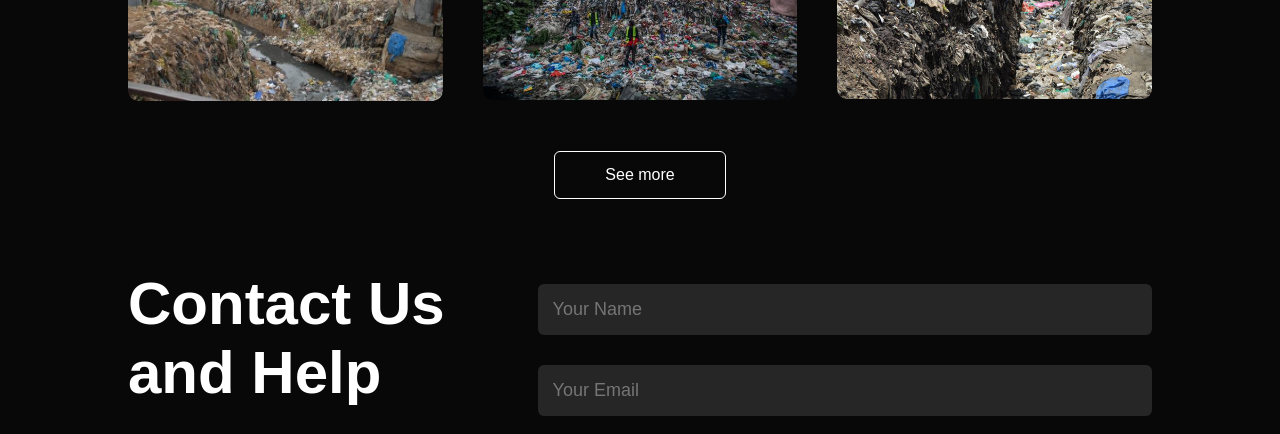
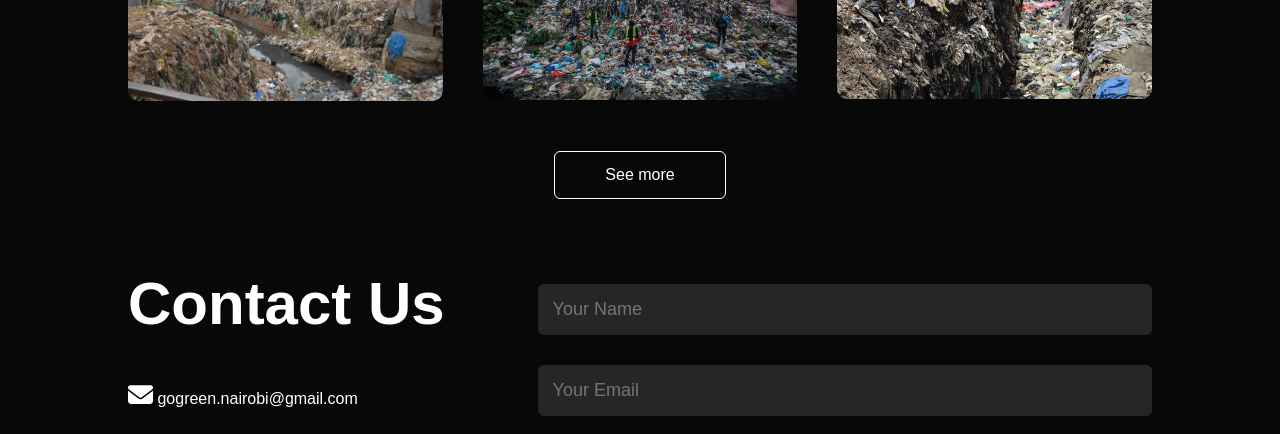
Before and after one commit to Arkitekt-Sama/GroupProject, a plain HTML site: page index.html in a window 1280 px wide. Shown: the part 2135-2569 px from the top of the page. Drawn offline with Linux system fonts and the light colour scheme.

Commit message:
Add files via upload

```diff
--- a/index.html
+++ b/index.html
@@ -139,7 +139,7 @@
     <div class="container">
         <div class="row">
             <div class="contact-left">
-                <h1 class="sub-title">Contact Us and Help</h1>
+                <h1 class="sub-title">Contact Us</h1>
                 <p><i class="fa-solid fa-envelope"> </i> gogreen.nairobi@gmail.com</p>
                 <p><i class="fa-solid fa-phone"> </i> +254728629646</p>
                 <div class="social-icons">
```
